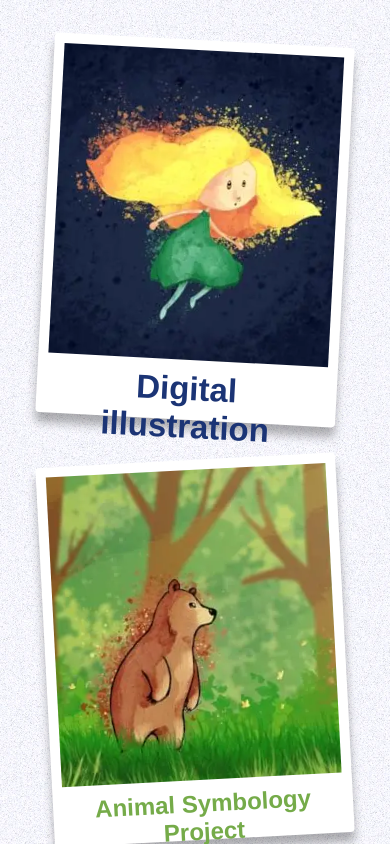
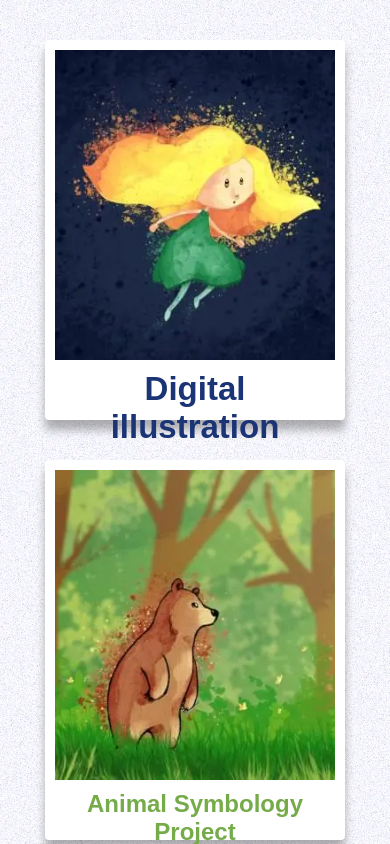
Before and after one commit to oliveira-victor/vfostudio, a Next.js app: page / in a window 390 px wide. Shown: the top 844 px of the page. Built offline with nearby package versions, Linux system fonts and the light colour scheme.

Commit message:
feat: cards rotate on intersection

```diff
--- a/app/components/card/card.module.css
+++ b/app/components/card/card.module.css
@@ -7,8 +7,10 @@
     padding: 10px;
     transition: all .5s ease;
 
-    &:hover {
-        transform: rotate(0deg);
+    @media (hover: hover) {
+        &:hover {
+            transform: rotate(0deg);
+        }
     }
 
     .cardTop {
--- a/app/components/card/index.tsx
+++ b/app/components/card/index.tsx
@@ -1,3 +1,6 @@
+'use client'
+
+import { useEffect, useRef, useState } from 'react'
 import Image, { StaticImageData } from 'next/image'
 
 import styles from './card.module.css'
@@ -11,6 +14,10 @@ type Props = {
 
 export default function Card({ title, img, effect, color }: Props) {
 
+    const cardRef = useRef<HTMLDivElement>(null)
+
+    const [moveCard, setMoveCard] = useState(false)
+
     const handleTitleLength = (name: string) => {
         if (name.length >= 22) {
             return '16px'
@@ -19,8 +26,33 @@ export default function Card({ title, img, effect, color }: Props) {
         return '22px'
     }
 
+    useEffect(() => {
+        const observer = new IntersectionObserver((entries) => {
+            if (entries[0].isIntersecting) {
+                setMoveCard(true)
+            } else {
+                setMoveCard(false)
+            }
+        }, { threshold: [1] })
+
+        if (cardRef.current) {
+            observer.observe(cardRef.current)
+        }
+
+        return () => {
+            if (cardRef.current) {
+                observer.unobserve(cardRef.current)
+            }
+        }
+
+    }, [])
+
+    const mobileCardMovement = () => {
+        return moveCard ? 'straightenCard' : ''
+    }
+
     return (
-        <div className={`${styles.cardContainer} ${effect}`}>
+        <div ref={cardRef} className={`${styles.cardContainer} ${effect} ${mobileCardMovement()}`}>
             <div className={styles.cardTop}>
                 <Image className={styles.cardImg} src={img} alt={`Image cover for ${title}`} />
             </div>
--- a/app/globals.css
+++ b/app/globals.css
@@ -22,7 +22,10 @@ body {
   font-family: open-sans, sans-serif;
 }
 
-h1, h2, h3, h4 {
+h1,
+h2,
+h3,
+h4 {
   font-family: playtime, sans-serif;
 }
 
@@ -53,3 +56,10 @@ a {
 .tilt2 {
   transform: rotate(-3deg);
 }
+
+.straightenCard {
+
+  @media (max-width: 767px) {
+    transform: rotate(0deg);
+  }
+}
```
Also changed, not shown: app/containers/Footer/index.tsx (line endings or trailing spaces).
